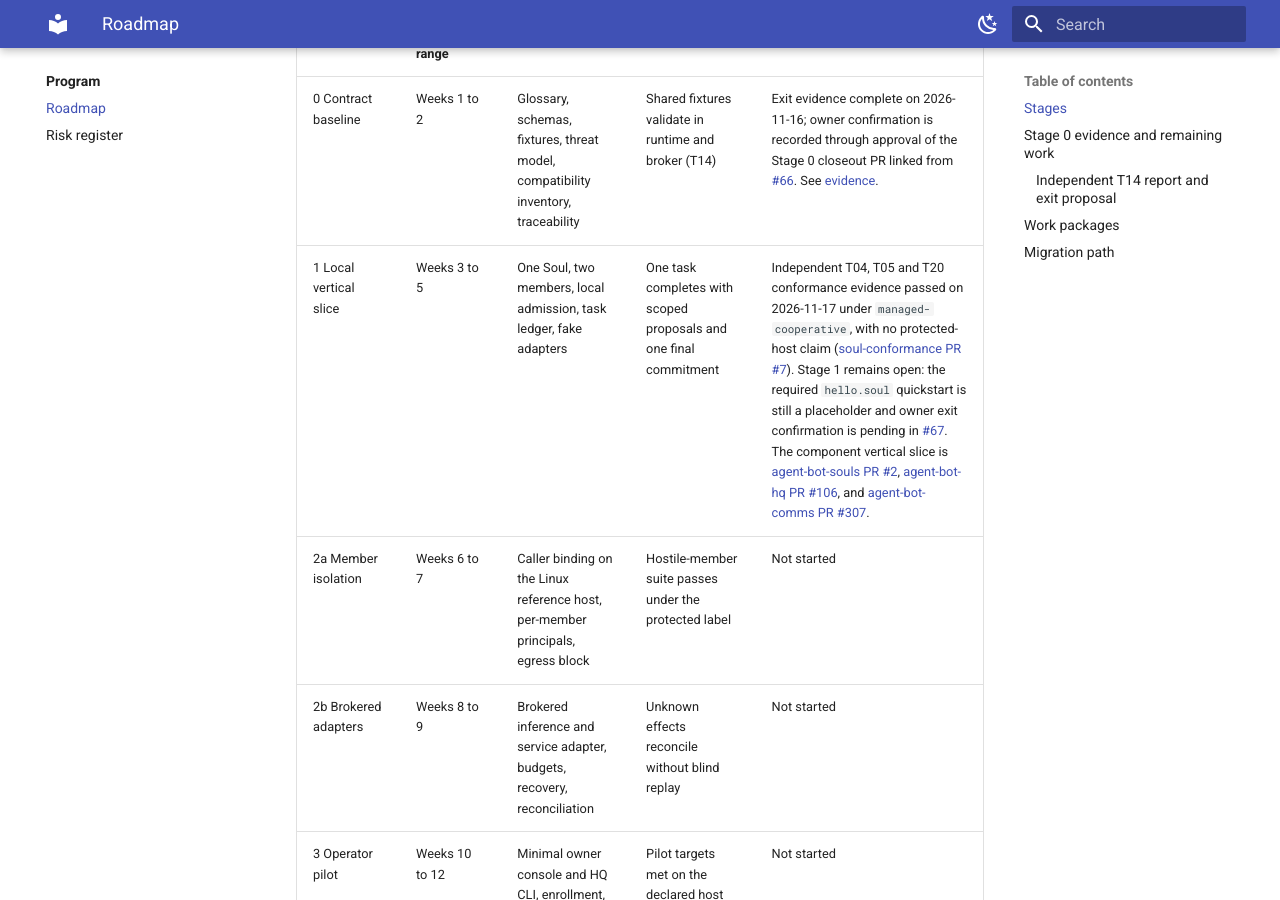
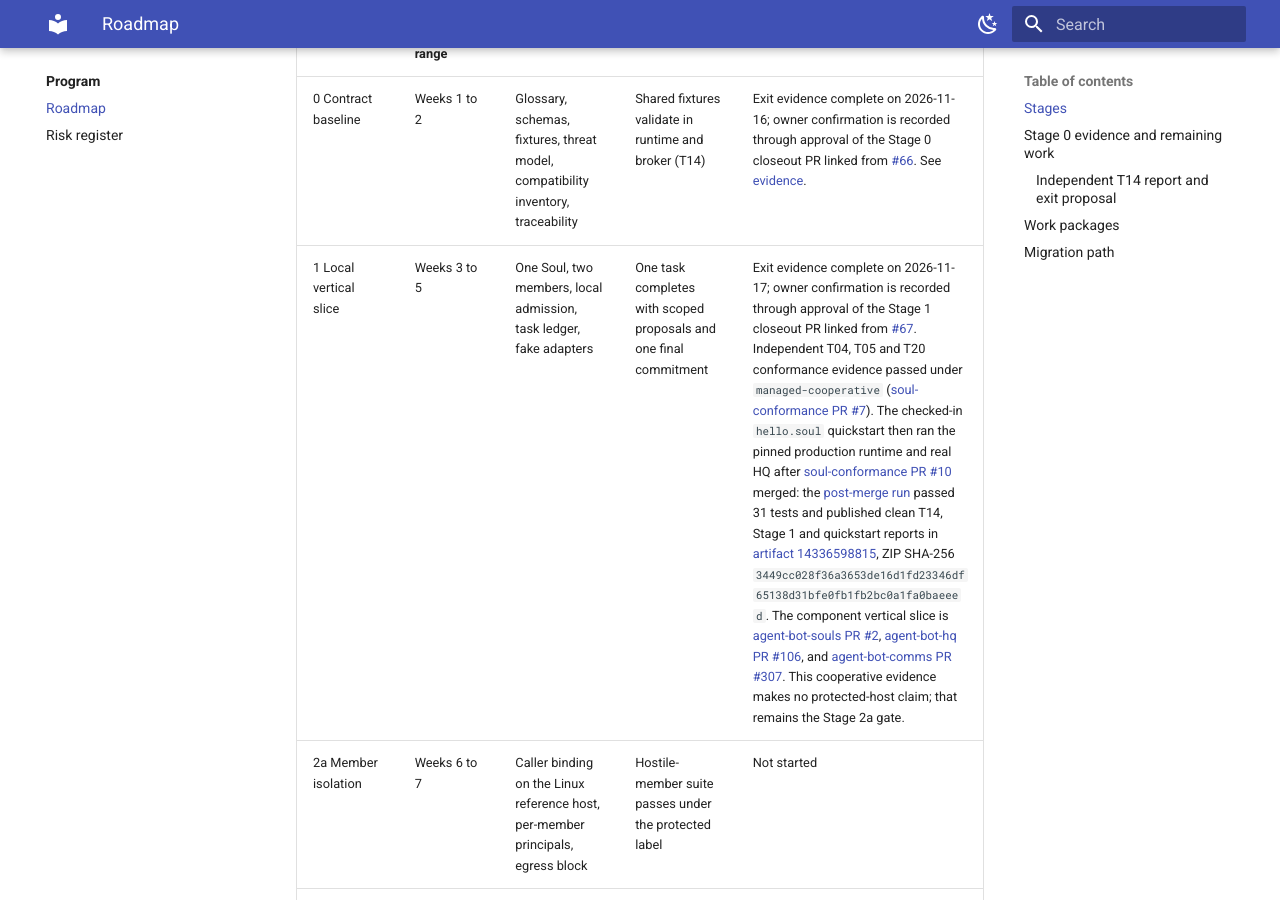
Before and after one commit to true-line/agent-bot-platform, an MkDocs documentation site: the page built from docs/10-program/roadmap.md, in a window 1280 px wide and 900 px high, scrolled down 385 px. Built offline with MkDocs 1.6.1 and Material for MkDocs 9.7.7, drawn with Linux system fonts in a browser that asks for light colours.

Commit message:
Record completed Stage 1 exit evidence
Agent-Bot-Write: ghw_f9da2a2db5874740
Agent-Bot-Session: fa2486d94751

```diff
--- a/docs/10-program/roadmap.md
+++ b/docs/10-program/roadmap.md
@@ -15,7 +15,7 @@ Delivery runs in evidence-gated stages, each ending in an observable vertical sl
 | Stage | Planning range | Deliverable | Exit evidence | Recorded state |
 |---|---|---|---|---|
 | 0 Contract baseline | Weeks 1 to 2 | Glossary, schemas, fixtures, threat model, compatibility inventory, traceability | Shared fixtures validate in runtime and broker (T14) | Exit evidence complete on 2026-11-16; owner confirmation is recorded through approval of the Stage 0 closeout PR linked from [#66](https://github.com/true-line/agent-bot-platform/issues/66). See [evidence](#stage-0-evidence-and-remaining-work). |
-| 1 Local vertical slice | Weeks 3 to 5 | One Soul, two members, local admission, task ledger, fake adapters | One task completes with scoped proposals and one final commitment | Independent T04, T05 and T20 conformance evidence passed on 2026-11-17 under `managed-cooperative`, with no protected-host claim ([soul-conformance PR #7](https://github.com/true-line/soul-conformance/pull/7)). Stage 1 remains open: the required `hello.soul` quickstart is still a placeholder and owner exit confirmation is pending in [#67](https://github.com/true-line/agent-bot-platform/issues/67). The component vertical slice is [agent-bot-souls PR #2](https://github.com/true-line/agent-bot-souls/pull/2), [agent-bot-hq PR #106](https://github.com/true-line/agent-bot-hq/pull/106), and [agent-bot-comms PR #307](https://github.com/true-line/agent-bot-comms/pull/307). |
+| 1 Local vertical slice | Weeks 3 to 5 | One Soul, two members, local admission, task ledger, fake adapters | One task completes with scoped proposals and one final commitment | Exit evidence complete on 2026-11-17; owner confirmation is recorded through approval of the Stage 1 closeout PR linked from [#67](https://github.com/true-line/agent-bot-platform/issues/67). Independent T04, T05 and T20 conformance evidence passed under `managed-cooperative` ([soul-conformance PR #7](https://github.com/true-line/soul-conformance/pull/7)). The checked-in `hello.soul` quickstart then ran the pinned production runtime and real HQ after [soul-conformance PR #10](https://github.com/true-line/soul-conformance/pull/10) merged: the [post-merge run](https://github.com/true-line/soul-conformance/actions/runs/44104254218) passed 31 tests and published clean T14, Stage 1 and quickstart reports in [artifact 14336598815](https://github.com/true-line/soul-conformance/actions/runs/44104254218/artifacts/14336598815), ZIP SHA-256 `3449cc028f36a3653de16d1fd23346df65138d31bfe0fb1fb2bc0a1fa0baeeed`. The component vertical slice is [agent-bot-souls PR #2](https://github.com/true-line/agent-bot-souls/pull/2), [agent-bot-hq PR #106](https://github.com/true-line/agent-bot-hq/pull/106), and [agent-bot-comms PR #307](https://github.com/true-line/agent-bot-comms/pull/307). This cooperative evidence makes no protected-host claim; that remains the Stage 2a gate. |
 | 2a Member isolation | Weeks 6 to 7 | Caller binding on the Linux reference host, per-member principals, egress block | Hostile-member suite passes under the protected label | Not started |
 | 2b Brokered adapters | Weeks 8 to 9 | Brokered inference and service adapter, budgets, recovery, reconciliation | Unknown effects reconcile without blind replay | Not started |
 | 3 Operator pilot | Weeks 10 to 12 | Minimal owner console and HQ CLI, enrollment, approvals, export and restore | Pilot targets met on the declared host | Not started |
```
